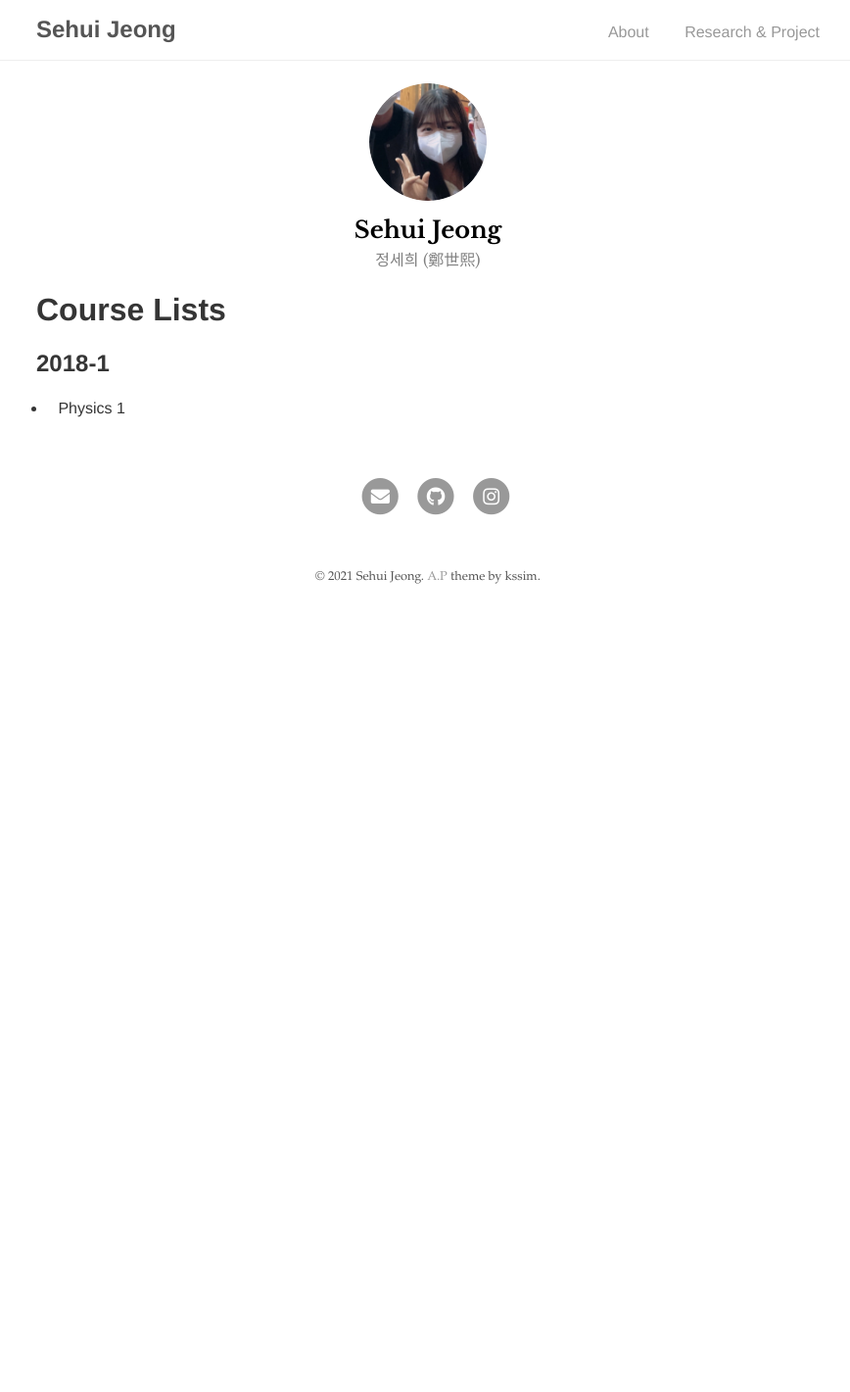
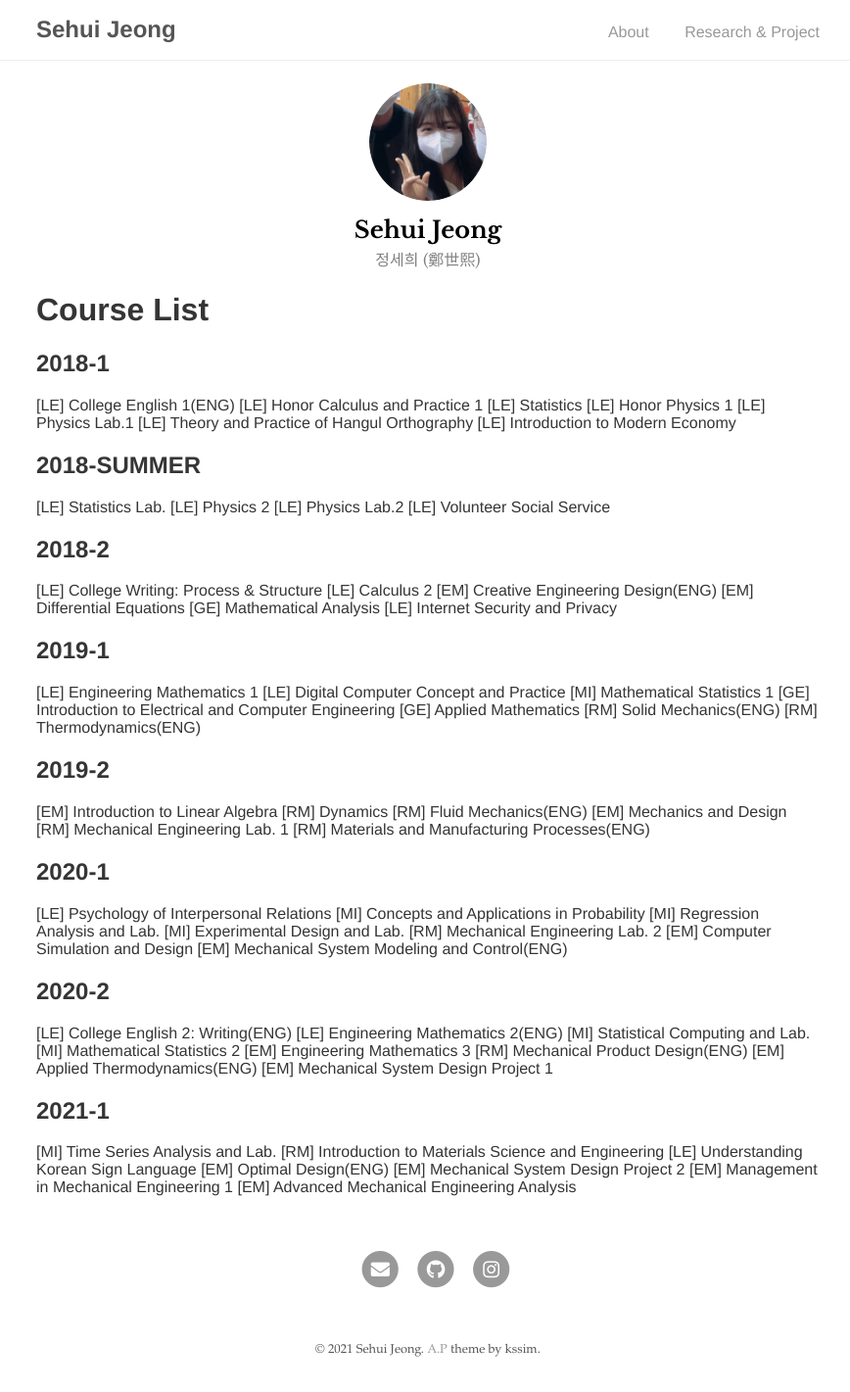
Before and after one commit to tpgml2612/CV, a Jekyll site: the page built from courselist/index.md, in a window 1280 px wide. Shown: the whole page at 98% size, without its empty margins (203-1071 px from the left). Built offline with Jekyll 4.4.1, drawn with Linux system fonts in a browser that asks for light colours; before the commit the page ends 900 px from its top, so only the background shows below that.

Commit message:
Update index.md

```diff
--- a/courselist/index.md
+++ b/courselist/index.md
@@ -4,6 +4,72 @@ title: "Course List"
 permalink: /courselist/
 ---
 
-# Course Lists
+# Course List
 ## 2018-1
-* Physics 1
+[LE] College English 1(ENG)
+[LE] Honor Calculus and Practice 1
+[LE] Statistics
+[LE] Honor Physics 1
+[LE] Physics Lab.1
+[LE] Theory and Practice of Hangul Orthography
+[LE] Introduction to Modern Economy
+
+## 2018-SUMMER
+[LE] Statistics Lab.
+[LE] Physics 2
+[LE] Physics Lab.2
+[LE] Volunteer Social Service
+
+## 2018-2
+[LE] College Writing: Process & Structure
+[LE] Calculus 2
+[EM] Creative Engineering Design(ENG)
+[EM] Differential Equations
+[GE] Mathematical Analysis
+[LE] Internet Security and Privacy
+
+## 2019-1
+[LE] Engineering Mathematics 1
+[LE] Digital Computer Concept and Practice
+[MI] Mathematical Statistics 1
+[GE] Introduction to Electrical and Computer Engineering
+[GE] Applied Mathematics
+[RM] Solid Mechanics(ENG)
+[RM] Thermodynamics(ENG)
+
+
+## 2019-2
+[EM] Introduction to Linear Algebra
+[RM] Dynamics
+[RM] Fluid Mechanics(ENG)
+[EM] Mechanics and Design
+[RM] Mechanical Engineering Lab. 1
+[RM] Materials and Manufacturing Processes(ENG)
+
+## 2020-1
+[LE] Psychology of Interpersonal Relations
+[MI] Concepts and Applications in Probability
+[MI] Regression Analysis and Lab.
+[MI] Experimental Design and Lab.
+[RM] Mechanical Engineering Lab. 2
+[EM] Computer Simulation and Design
+[EM] Mechanical System Modeling and Control(ENG)
+
+## 2020-2
+[LE] College English 2: Writing(ENG)
+[LE] Engineering Mathematics 2(ENG)
+[MI] Statistical Computing and Lab.
+[MI] Mathematical Statistics 2
+[EM] Engineering Mathematics 3
+[RM] Mechanical Product Design(ENG)
+[EM] Applied Thermodynamics(ENG)
+[EM] Mechanical System Design Project 1
+
+## 2021-1
+[MI] Time Series Analysis and Lab.
+[RM] Introduction to Materials Science and Engineering
+[LE] Understanding Korean Sign Language
+[EM] Optimal Design(ENG)
+[EM] Mechanical System Design Project 2
+[EM] Management in Mechanical Engineering 1
+[EM] Advanced Mechanical Engineering Analysis
```
